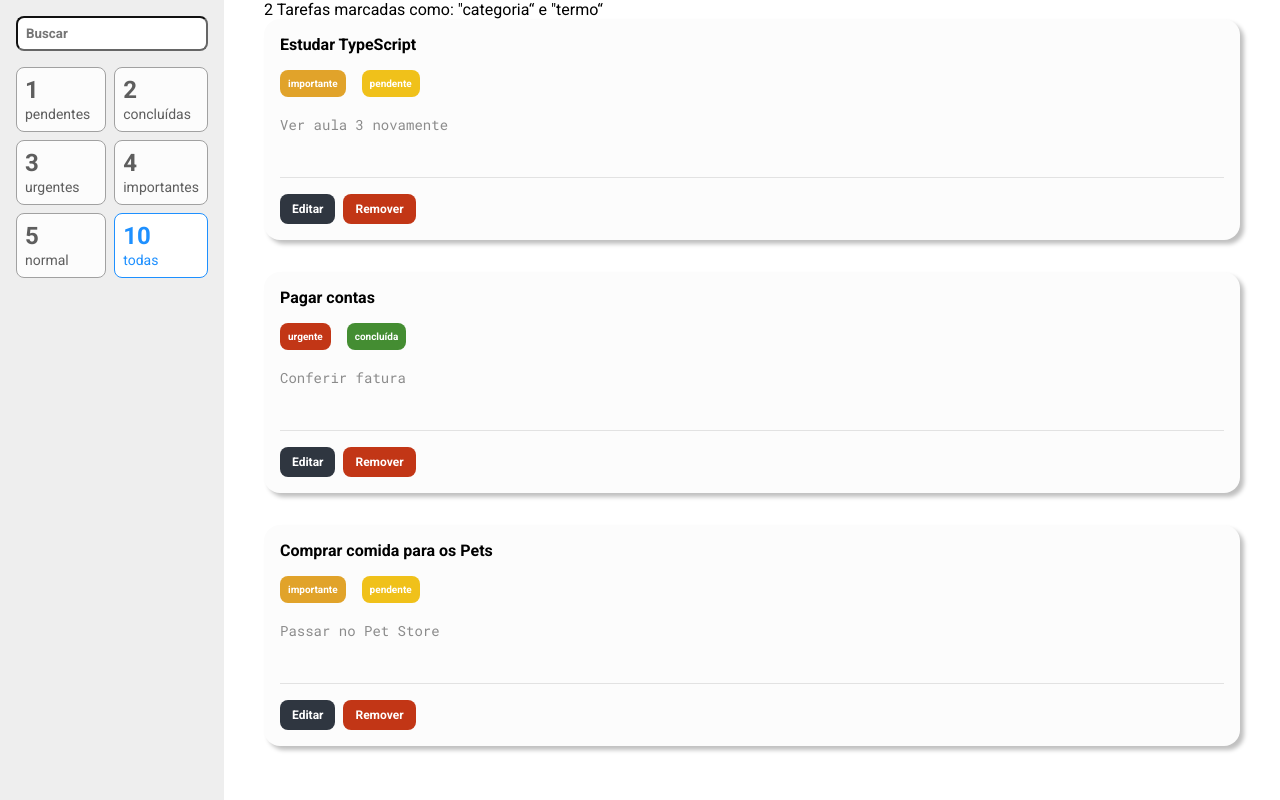
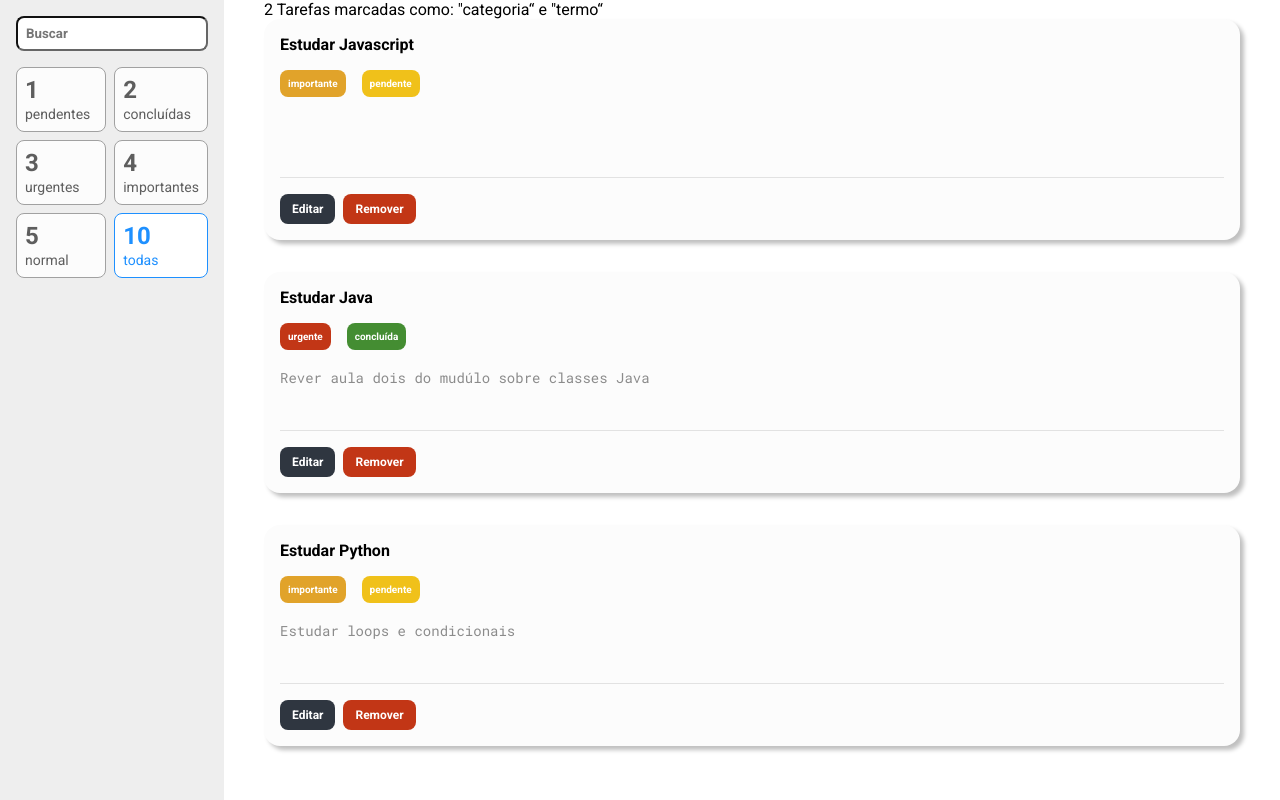
Before and after one commit to jonattasmoraes/tasks-list, a React (Create React App) app: page / in a window 1280 px wide. Built offline with nearby package versions, Linux system fonts and the light colour scheme.

Commit message:
feat: add reducers from react-redux

```diff
--- a/src/containers/tasksList/tasksList.tsx
+++ b/src/containers/tasksList/tasksList.tsx
@@ -1,37 +1,23 @@
+import { useSelector } from 'react-redux'
+
 import Task from '../../components/task/task'
 import { Container } from '../tasksList/styles'
 
-import * as enums from '../../utils/enums/tasks'
+import { RootReducer } from '../../store'
 
-const tasks = [
-  {
-    title: 'Estudar TypeScript',
-    description: 'Ver aula 3 novamente',
-    priority: enums.priority.IMPORTANT,
-    status: enums.status.PENDING
-  },
-  {
-    title: 'Pagar contas',
-    description: 'Conferir fatura',
-    priority: enums.priority.URGENT,
-    status: enums.status.DONE
-  },
-  {
-    title: 'Comprar comida para os Pets',
-    description: 'Passar no Pet Store',
-    priority: enums.priority.IMPORTANT,
-    status: enums.status.PENDING
-  }
-]
+const TasksList = () => {
+  const { tasks } = useSelector((state: RootReducer) => state)
 
-const TasksList = () => (
+  return (
     <Container>
-    <p>2 Tarefas marcadas como: &quot;categoria&ldquo; e &quot;termo&ldquo;</p>
+      <p>
+        2 Tarefas marcadas como: &quot;categoria&ldquo; e &quot;termo&ldquo;
+      </p>
       <ul>
         {tasks.map((t) => (
           <li key={t.title}>
             <Task
-            description={t.description}
+              description={t.Description}
               title={t.title}
               status={t.status}
               priority={t.priority}
@@ -41,5 +27,6 @@
       </ul>
     </Container>
   )
+}
 
 export default TasksList
--- /dev/null
+++ b/src/models/Tasks.ts
@@ -0,0 +1,25 @@
+import * as enums from '../utils/enums/tasks'
+
+class Task {
+  title: string
+  priority: enums.priority
+  status: enums.status
+  Description: string
+  id: number
+
+  constructor(
+    title: string,
+    priority: enums.priority,
+    status: enums.status,
+    description: string,
+    id: number
+  ) {
+    this.title = title
+    this.priority = priority
+    this.status = status
+    this.Description = description
+    this.id = id
+  }
+}
+
+export default Task
--- /dev/null
+++ b/src/store/index.ts
@@ -0,0 +1,13 @@
+import { configureStore } from '@reduxjs/toolkit'
+
+import tasksReducer from './reducers/tasks'
+
+const store = configureStore({
+  reducer: {
+    tasks: tasksReducer
+  }
+})
+
+export type RootReducer = ReturnType<typeof store.getState>
+
+export default store
--- /dev/null
+++ b/src/store/reducers/tasks.ts
@@ -0,0 +1,40 @@
+import { createSlice, PayloadAction } from '@reduxjs/toolkit'
+import Task from '../../models/Tasks'
+
+import * as enums from '../../utils/enums/tasks'
+
+const tasksSlice = createSlice({
+  name: 'tasks',
+  initialState: [
+    new Task(
+      'Estudar Javascript',
+      enums.priority.IMPORTANT,
+      enums.status.PENDING,
+      '',
+      1
+    ),
+    new Task(
+      'Estudar Java',
+      enums.priority.URGENT,
+      enums.status.DONE,
+      'Rever aula dois do mudúlo sobre classes Java',
+      2
+    ),
+    new Task(
+      'Estudar Python',
+      enums.priority.IMPORTANT,
+      enums.status.PENDING,
+      'Estudar loops e condicionais',
+      3
+    )
+  ],
+  reducers: {
+    remove: (state, action: PayloadAction<number>) => {
+      state = state.filter((task) => task.id !== action.payload)
+    }
+  }
+})
+
+export const { remove } = tasksSlice.actions
+
+export default tasksSlice.reducer
```
Also changed, not shown: src/App.tsx (+5 -2 lines). Lines whose indentation alone changed are shown as unchanged.
